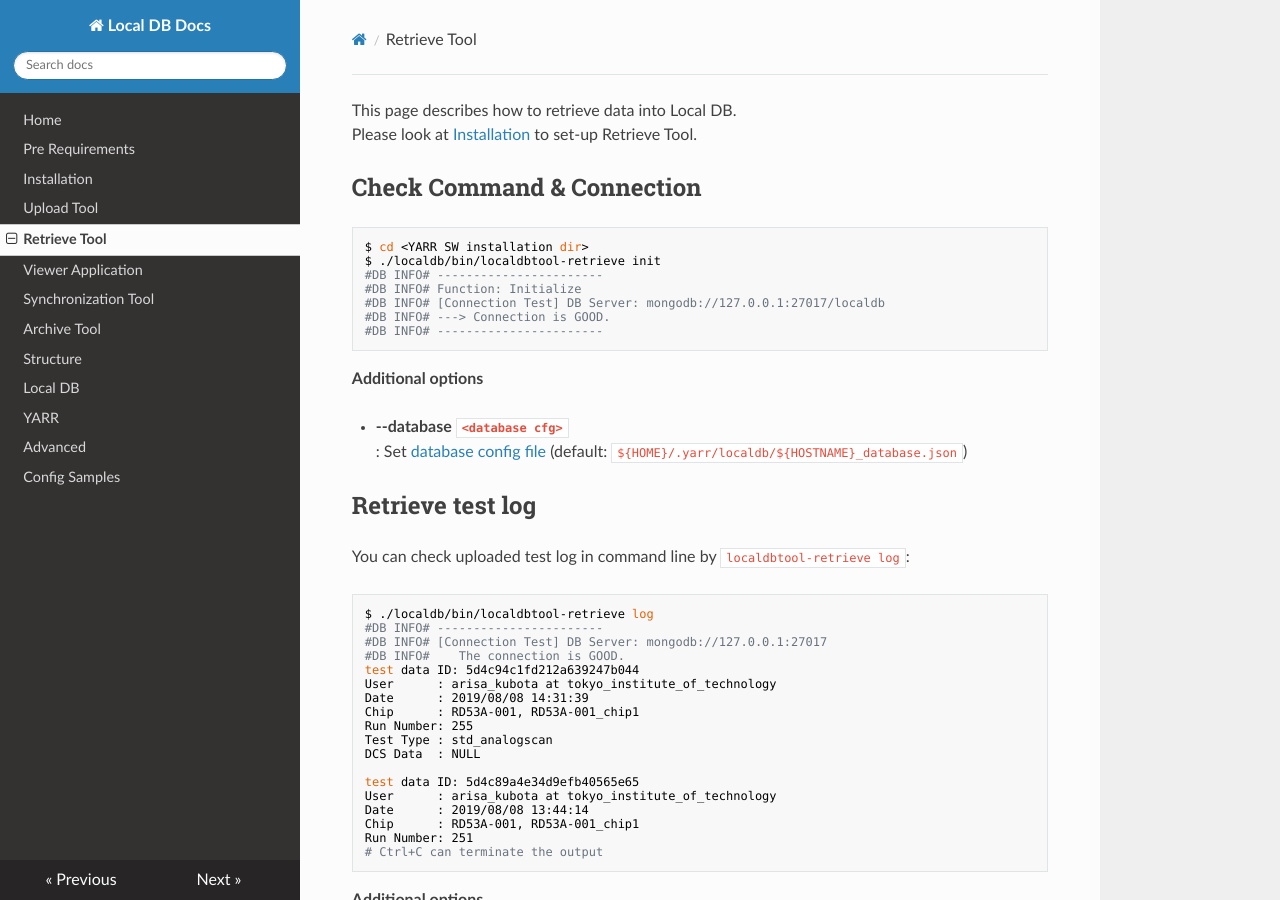
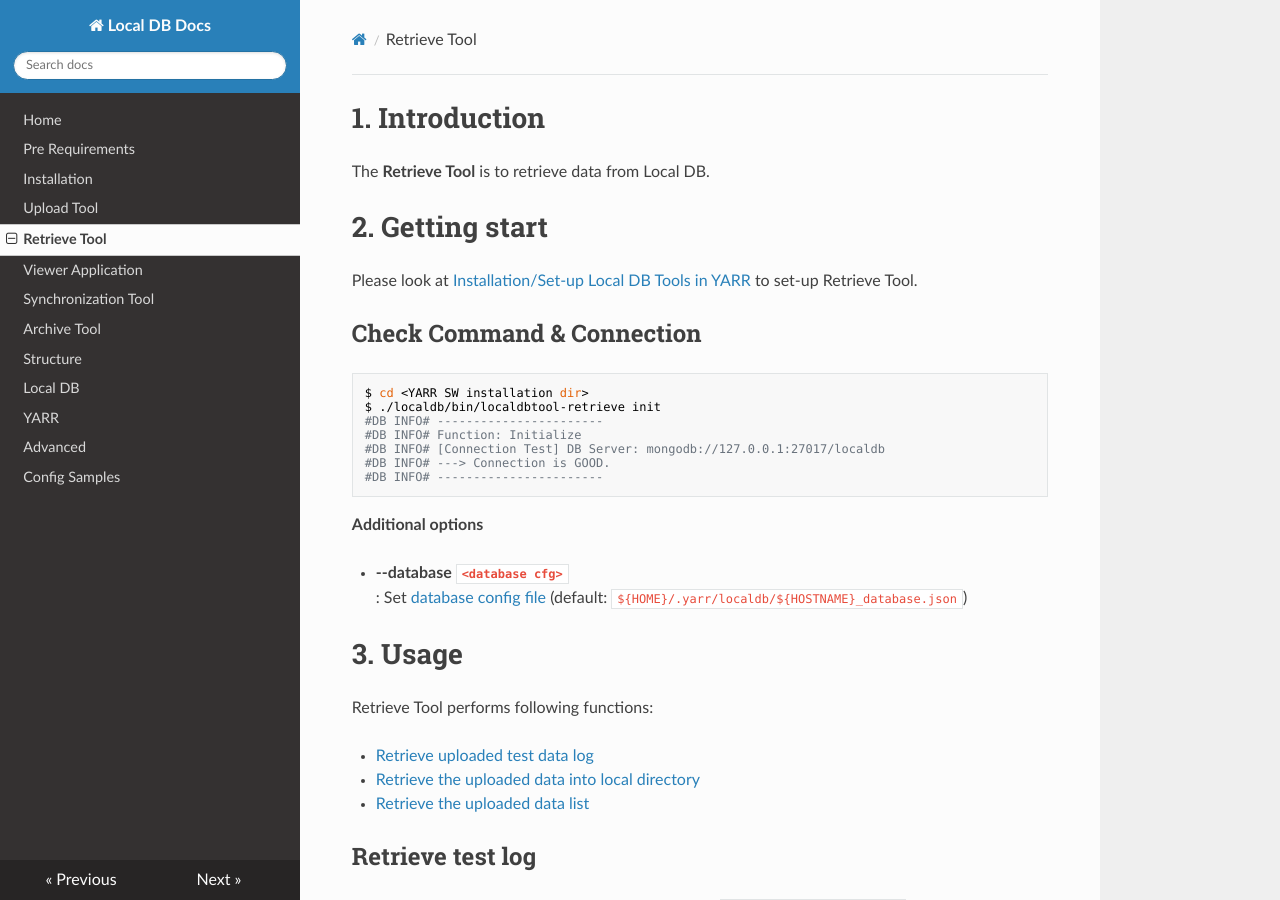
Before and after one commit to jlab-hep/localdb-docs, an MkDocs documentation site: the page built from docs/retrieve.md, in a window 1280 px wide and 900 px high. Built offline with MkDocs 1.6.1, drawn with Linux system fonts in a browser that asks for light colours; nearby versions of some CDN libraries; old or Windows-style settings are respelled for this version of MkDocs.

Commit message:
Updated upload.md and retrieve.md

```diff
--- a/docs/retrieve.md
+++ b/docs/retrieve.md
@@ -1,5 +1,10 @@
-This page describes how to retrieve data into Local DB.<br>
-Please look at [Installation](install.md) to set-up Retrieve Tool.
+# 1. Introduction
+
+The **Retrieve Tool** is to retrieve data from Local DB.
+
+# 2. Getting start
+
+Please look at [Installation/Set-up Local DB Tools in YARR](install.md) to set-up Retrieve Tool.
 
 ## Check Command & Connection
 
@@ -16,6 +21,14 @@ $ ./localdb/bin/localdbtool-retrieve init
 **Additional options**
 
 - **--database ``<database cfg>``**<br> : Set [database config file](config.md) (default: `${HOME}/.yarr/localdb/${HOSTNAME}_database.json`)
+
+# 3. Usage
+
+Retrieve Tool performs following functions:
+
+* [Retrieve uploaded test data log](#retrieve-test-log)
+* [Retrieve the uploaded data into local directory](#retrieve-data-fiiles)
+* [Retrieve the uploaded data list](#retrieve-data-list)
 
 ## Retrieve test log
 
```
Also changed, not shown: docs/upload.md (+12 -9 lines).
